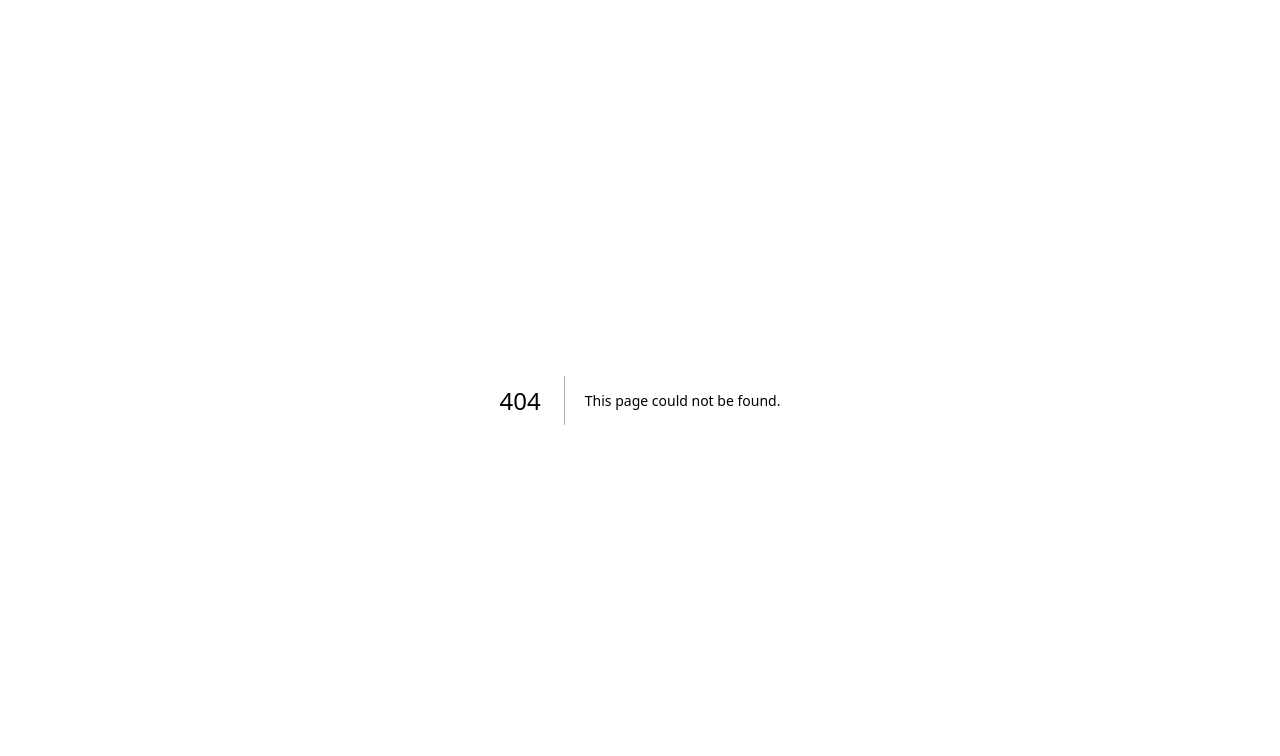
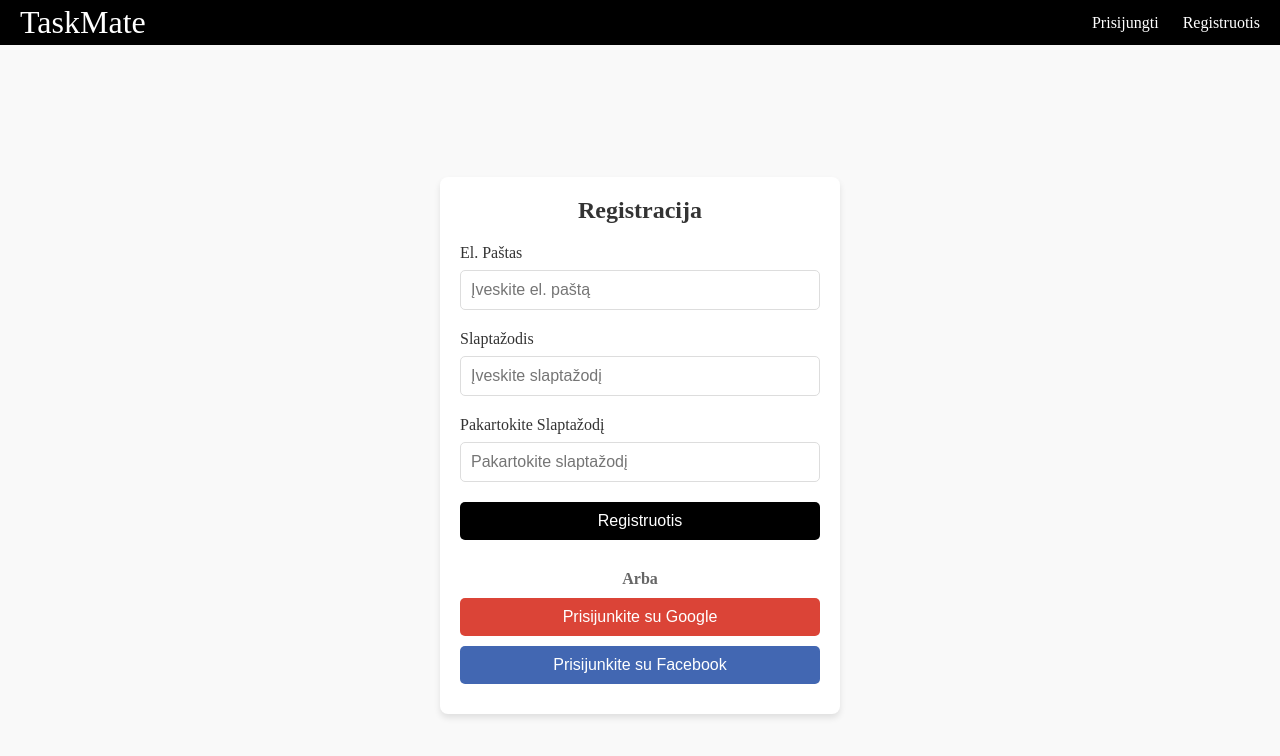
Before and after one commit to reikal1337/task-manager-smk, a Next.js app: page /registracija in a window 1280 px wide. Before the commit this address had no page. Shown: the top 756 px of the page. Built offline with nearby package versions, Linux system fonts and the light colour scheme.

Commit message:
feat: remove react-router-dom package. Use next.js navigation instead.

```diff
--- a/package.json
+++ b/package.json
@@ -14,7 +14,6 @@
     "next": "15.0.2",
     "react": "^18.3.1",
     "react-dom": "^18.3.1",
-    "react-router-dom": "^7.1.1",
     "sqlite": "^5.1.1"
   },
   "devDependencies": {
--- a/src/app/components/navbar.js
+++ b/src/app/components/navbar.js
@@ -1,4 +1,4 @@
-import { Link } from 'react-router-dom';
+import Link from "next/link";
 import "../styles.css";
 
 export default function Navbar() {
@@ -9,10 +9,10 @@ export default function Navbar() {
       </a>
       <ul>
         <li>
-          <Link to="/login">Prisijungti</Link>
+          <Link href="/login">Prisijungti</Link>
         </li>
         <li>
-          <Link to="/registration">Registruotis</Link>
+          <Link href="/registracija">Registruotis</Link>
         </li>
       </ul>
     </nav>
--- a/src/app/layout.js
+++ b/src/app/layout.js
@@ -1,3 +1,4 @@
+import Navbar from "./components/navbar";
 import "./globals.css";
 
 export const metadata = {
@@ -8,7 +9,10 @@ export const metadata = {
 export default function RootLayout({ children }) {
   return (
     <html lang="en">
-      <body>{children}</body>
+      <body>
+        <Navbar />
+        {children}
+      </body>
     </html>
   );
 }
--- /dev/null
+++ b/src/app/registracija/page.js
@@ -0,0 +1,62 @@
+"use client";
+import { useState } from "react";
+import "./registration.css";
+
+export default function RegistrationPage() {
+  const [email, setEmail] = useState("");
+  const [password, setPassword] = useState("");
+  const [confirmPassword, setConfirmPassword] = useState("");
+
+  const handleSubmit = (e) => {
+    e.preventDefault();
+    console.log("Form Data Submitted:", { email, password });
+  };
+
+  return (
+    <div className="container">
+      <form className="registration-form" onSubmit={handleSubmit}>
+        <h1>Registracija</h1>
+
+        <label htmlFor="email">El. Paštas</label>
+        <input
+          type="text"
+          id="email"
+          placeholder="Įveskite el. paštą"
+          value={email}
+          onChange={(e) => setEmail(e.target.value)}
+        />
+
+        <label htmlFor="password">Slaptažodis</label>
+        <input
+          type="password"
+          id="password"
+          placeholder="Įveskite slaptažodį"
+          value={password}
+          onChange={(e) => setPassword(e.target.value)}
+        />
+
+        <label htmlFor="confirm-password">Pakartokite Slaptažodį</label>
+        <input
+          type="password"
+          id="confirm-password"
+          placeholder="Pakartokite slaptažodį"
+          value={confirmPassword}
+          onChange={(e) => setConfirmPassword(e.target.value)}
+        />
+
+        <button type="submit" className="btn">
+          Registruotis
+        </button>
+
+        <h2>Arba</h2>
+
+        <button type="button" className="socialbtn google">
+          Prisijunkite su Google
+        </button>
+        <button type="button" className="socialbtn facebook">
+          Prisijunkite su Facebook
+        </button>
+      </form>
+    </div>
+  );
+}
```
Also changed, not shown: src/app/components/registration.js (deleted, +0 -57 lines), src/app/page.js (+5 -14 lines), src/app/registracija/registration.css (renamed from src/app/registration.css), 1 other file (tests, documents, lock files or other folders).
